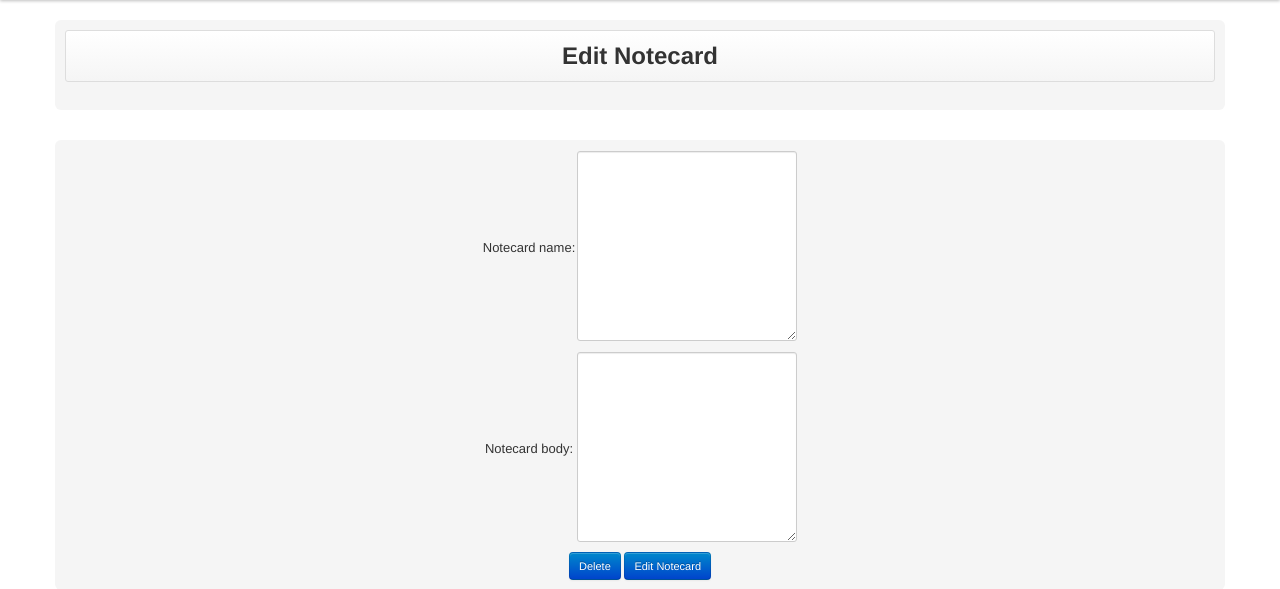
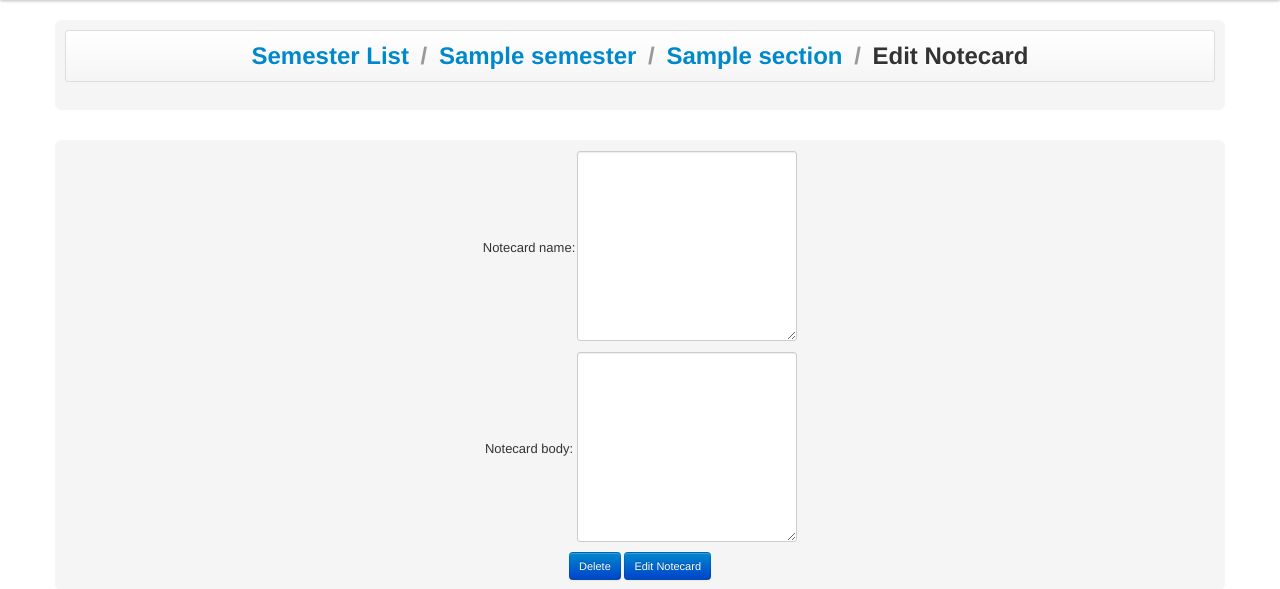
Before and after one commit to DanHoerst/notecard, a Django app: template notecard/templates/notecards/edit_notecard.html in a window 1280 px wide. Shown: the part 40-629 px from the top of the page. Run offline with Django 3.2, Linux system fonts and the light colour scheme; the template is opened without the code that fills it: values that come from a table or form of the project are taken from there, others are empty; tables that the repository leaves empty hold one stand-in row (values such as "Sample post"); lists and menus that the app fills with data are empty; parts of the project's set-up code (start-up, migrations or seed data) failed here and were passed over; some libraries are stand-ins or nearby versions.

Commit message:
fixed breadcrumbs for edit views

```diff
--- a/notecard/templates/notecards/edit_notecard.html
+++ b/notecard/templates/notecards/edit_notecard.html
@@ -68,6 +68,9 @@
         <div class="hero-unit">
             <h2>
                 <ul class="breadcrumb">
+                    <li><a href="/">Semester List</a> <span class="divider">/</span></li>
+                    <li><a href="{% url section_list notecard.section.semester.id %}">{{ notecard.section.semester }}</a> <span class="divider">/</span></li>
+                    <li><a href="{% url notecard_list notecard.section.id %}">{{ notecard.section }}</a> <span class="divider">/</span></li>
                     <li class="active">Edit Notecard</li>
                 </ul>
             </h2>
--- a/notecard/templates/notecards/edit_section.html
+++ b/notecard/templates/notecards/edit_section.html
@@ -68,6 +68,7 @@
         <div class="hero-unit">
             <h2>
                 <ul class="breadcrumb">
+                    <li><a href="/">Semester List</a> <span class="divider">/</span></li>
                     <li class="active">Edit Section</li>
                 </ul>
             </h2>
```
